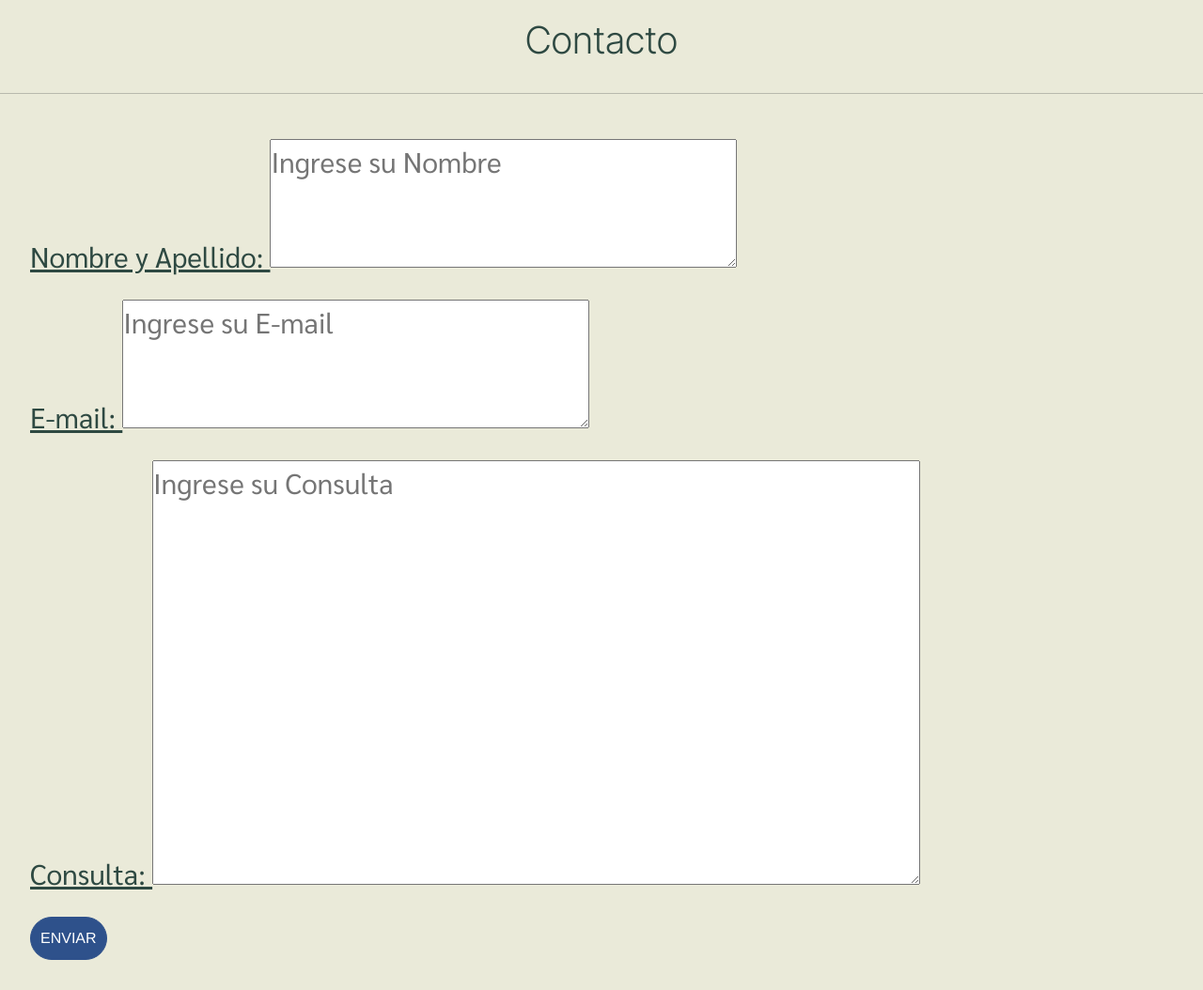
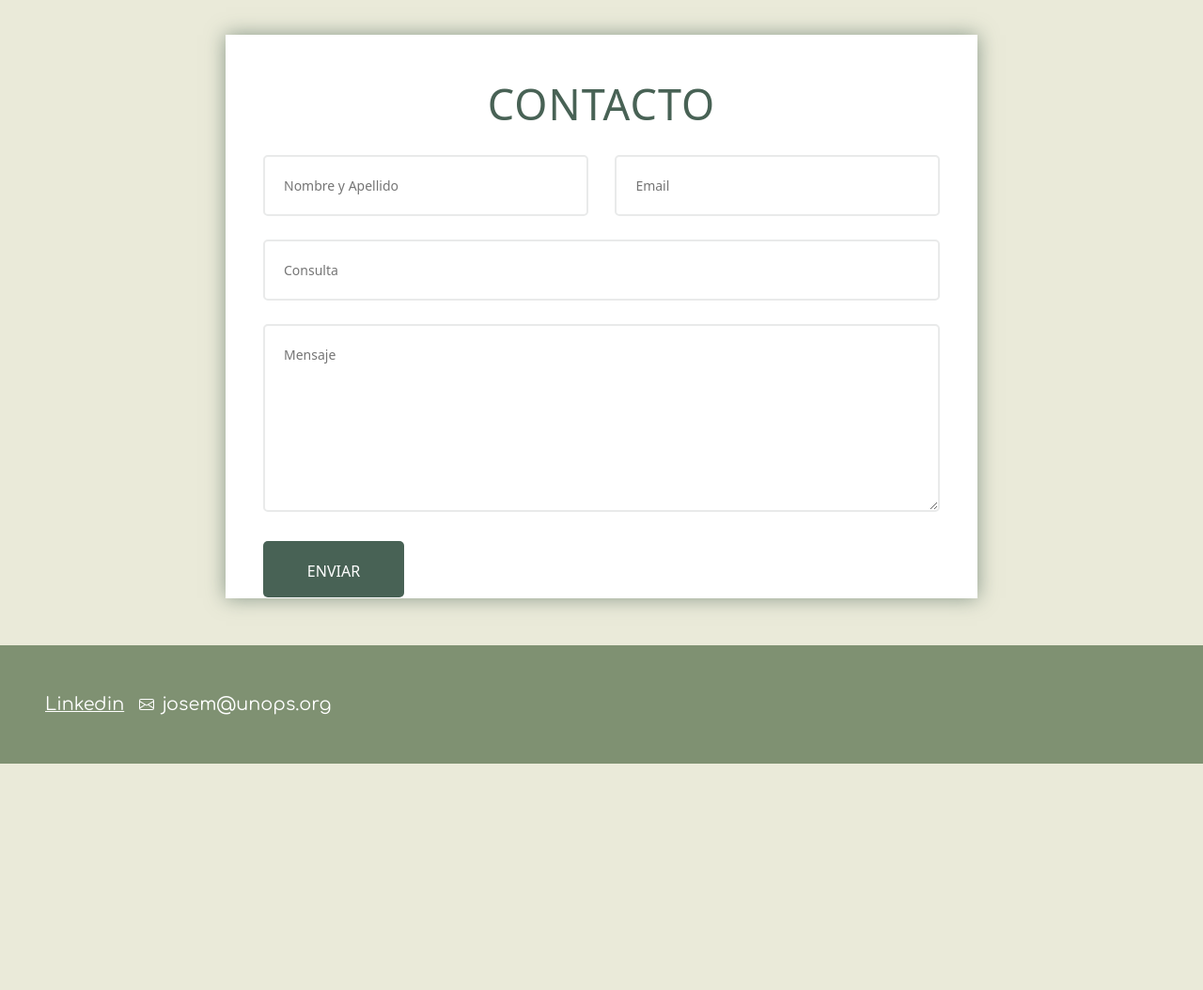
Before and after one commit to inesmoscoso01/primer_repositorio, a website: page proyecto/contacto.html in a window 1280 px wide. Shown: the part 206-1260 px from the top of the page at 94% size. After the commit the page ends 1019 px from the top, so only its background shows below. Drawn offline with nearby package versions, Linux system fonts and the light colour scheme.

Commit message:
entrega3

```diff
--- a/css/style.css
+++ b/css/style.css
@@ -16,8 +16,6 @@
 	font-family: 'Inter Tight', sans-serif;
 	font-size:x-large;
 }
-
-
 h1 {
 	color: #2e4942;
 	font-weight: normal;
@@ -64,41 +62,44 @@ img.perfil {
 	padding: 2rem;
 	text-align:justify;
 	line-height: 30px;
-	font-family: 'Comfortaa', cursive;
-	flex-wrap: row;
+	font-family: 'Montserrat', sans-serif;
+	font-size: 20px;
 }
-.mis-proyectos {
+.proyectos {
 	padding: 2rem;
 	display: grid;
 	height: 500px;
-	grid-template-columns: 1fr 1fr 1fr;
-	grid-template-rows: 1fr;
-	grid-template-areas: "item1 item2 item3";
+	grid-template-columns: 1fr 1fr;
+	grid-template-rows: 1fr 1fr;
+	grid-template-areas: "item1 item2"
+						 "item3 item4";
 	gap: 2rem;
-	}
-
+}
 .grid {
 	border-radius: 1rem;
-}
+	}
 
 .grid1 {
 	grid-area: item1;
 	background-color: #DFBBB1;
 	padding: 1rem;
-}
+	}
 .img-proyecto1{
 	width: 400px;
 	height: 300px;
-}
+	margin-left: 4rem;
+	}
 
 .grid2 {
 	grid-area: item2;
 	background-color: #BCD2EE;
 	padding: 1rem;
-}
+	}
+
 .img-proyecto2{
 	width: 400px;
 	height: 300px;
+	margin-left: 4rem;
 }
 .grid3 {
 	grid-area: item3;
@@ -106,11 +107,24 @@ img.perfil {
 	padding: 1rem;
 }
 .img-proyecto3{
+	width: 500px;
+	height: 300px;
+	margin-left: 2rem;
+}
+
+.grid4{
+	grid-area: item4;
+	background-color: #adb5bd;
+	padding: 1rem;
+}
+
+.img-proyecto4{
 	width: 400px;
 	height: 300px;
+	margin-left: 4rem;
 }
 
-.mis-servicios {
+.servicios {
 	text-align:center;
 	line-height: 30px;
 	font-family: 'Comfortaa', cursive;
@@ -119,9 +133,12 @@ img.perfil {
 .texto-servicios{
 	text-align: justify;
 	padding: 2rem;
+	line-height: 30px;
+	font-family: 'Montserrat', sans-serif;
+	font-size: 20px;
 }
 
-.mi-experiencia {
+.experiencia {
 	text-align:justify;
 	line-height: 30px;
 	font-family: 'Comfortaa', cursive;
@@ -130,37 +147,101 @@ img.perfil {
 .texto-experiencia{
 	text-align: justify;
 	padding: 2rem;
+	line-height: 30px;
+	font-family: 'Montserrat', sans-serif;
+	font-size: 20px;
 }
 
-.titulo-contacto {
-	text-align:justify;
+.container{
+	max-width: 800px;
+	height: 600px;
+	background: #fff;
+	margin: 50px auto;
+	box-shadow: 0 0 20px rgba(72,98,85, 0.6);
+	box-sizing: border-box;
+	padding: 40px;
+  }
+
+  p{
+	text-align: center;
+	letter-spacing: 1px;
+	font-size: 45px;
+	margin-bottom: 20px;
+	color: #486255;
+  }
+
+  .input,
+  .msg .area{
+	width: 100%;
+	padding: 20px;
+	box-sizing: border-box;
+	margin-bottom: 25px;
+	border: 2px solid #e9eaea;
+	font-size: 14px;
+	border-radius: 5px;
+	outline: none;
+	transform: all 0.5s ease;
+  }
+
+  .login .input{
+	width: 48%;
+	float: left;
+	margin-right: 4%;
+  }
+
+  .login .input:last-child{
+	margin-right: 0;
+  }
+
+  .msg .area{
+	height: 200px;
+  }
+
+  .btn{
+	width: 150px;
+	background: #486255;
+	height: 60px;
+	line-height: 50px;
+	text-align: center;
+	border-radius: 5px;
+	color: #fff;
+	text-transform: uppercase;
+	cursor: pointer;
+  }
+
+  .input:focus,
+  .msg .area:focus{
+	border: 2px solid #486255;
+  }
+
+.footer{
+	background-color: #7F9172;
+	padding: 3rem;
+	text-align: end;
+	display: flex;
+}
+
+.link-footer{
+	text-decoration: underline;
 	line-height: 30px;
 	font-family: 'Comfortaa', cursive;
-}
-.contacto{
-	padding: 2rem;
-	gap: 2rem;
+	font-size: larger;
+	color: #fff;
+	padding-right: 1rem;
 
 }
-.info {
-	color: #2e4942;
-	font-weight: normal;
-	font-size: 30px;
-	font-family: 'Sarabun', sans-serif;
-	text-align:left;
-	text-decoration: underline;
+.mail-footer{
+	text-decoration: none;
+	line-height: 30px;
+	font-family: 'Comfortaa', cursive;
+	font-size: larger;
+	color: #fff;
+	padding-right: 1rem;
 
 }
 
-.boton {
-	border: 1px solid #2e518b;
-	padding: 10px;
-	background-color: #2e518b;
-	color: #ffffff;
-	text-transform: uppercase;
-	font-family: 'Helvetica', sans-serif;
-	border-radius: 50px;
-	gap: 2rem;
+.envelope{
+	text-decoration: none;
 }
 
 @media screen and (max-width: 800px) {
@@ -175,10 +256,10 @@ img.perfil {
 
 	.mis-proyectos{
 		grid-template-columns: 1fr;
-		grid-template-rows: 1fr 1fr 1fr;
+		grid-template-rows: 1fr 1fr 1fr 1fr;
 		grid-template-areas: "item1"
 							 "item2"
-							 "item3";
+							 "item3"
+							 "item4";
 	}
-
 }
--- a/proyecto/contacto.html
+++ b/proyecto/contacto.html
@@ -1,5 +1,5 @@
 <!DOCTYPE html>
-<html lang="en">
+<html lang="es">
 
 <head>
     <meta charset="UTF-8">
@@ -28,13 +28,13 @@
                                 <a class="nav-link active" aria-current="page" href="../index.html">Inicio</a>
                             </li>
                             <li class="nav-item">
-                                <a class="nav-link" href="../proyecto/mis-proyectos.html">Mis Proyectos</a>
+                                <a class="nav-link" href="../proyecto/proyectos.html">Proyectos</a>
                             </li>
                             <li class="nav-item">
-                                <a class="nav-link" href="../proyecto/mis-servicios.html">Mis Servicios</a>
+                                <a class="nav-link" href="../proyecto/servicios.html">Servicios</a>
                             </li>
                             <li class="nav-item">
-                                <a class="nav-link" href="../proyecto/mi-experiencia.html">Mi Experiencia</a>
+                                <a class="nav-link" href="../proyecto/experiencia.html">Experiencia</a>
                             </li>
                             <li class="nav-item">
                                 <a class="nav-link" href="../proyecto/contacto.html">Contacto</a>
@@ -47,37 +47,40 @@
         <hr>
     </section>
     <section>
-        <div class="titulo-contacto">
-            <h2>Contacto</h2>
-        </div>
-        <hr>
+        <div class="container">
+            <p>CONTACTO</p>
+
+            <div class="login">
+              <input type="text" placeholder="Nombre y Apellido" class="input">
+              <input type="text" placeholder="Email" class="input">
+            </div>
+
+            <div class="subject">
+              <input type="text" placeholder="Consulta" class="input">
+            </div>
+
+            <div class="msg">
+              <textarea  class="area" placeholder="Mensaje"></textarea>
+            </div>
+
+            <div class="btn">ENVIAR</div>
+          </div>
     </section>
-    <section class="contacto">
-        <form action="procesar-form.php" method="post" enctype="text/plain">
-            <div>
-                <label for="Nombre" class="info">
-                    Nombre y Apellido:
-                    <textarea name="" id="Nombre" cols="30" rows="3" placeholder="Ingrese su Nombre" required></textarea>
-                </label>
-            </div>
-            <br>
-            <div>
-                <label for="email" class="info">
-                    E-mail:
-                    <textarea name="" id="email" cols="30" rows="3" placeholder="Ingrese su E-mail" required></textarea>
-                </label>
-            </div>
-            <br>
-            <div>
-                <label for="consulta" class="info">
-                    Consulta:
-                    <textarea id="consulta" cols="50" rows="10" placeholder="Ingrese su Consulta" required></textarea>
-                </label>
-            </div>
-            <br>
-            <button type="submit" class="boton">Enviar</button>
-        </form>
-    </section>
+    <script src="https://cdn.jsdelivr.net/npm/bootstrap@5.3.2/dist/js/bootstrap.bundle.min.js"
+        integrity="sha384-C6RzsynM9kWDrMNeT87bh95OGNyZPhcTNXj1NW7RuBCsyN/o0jlpcV8Qyq46cDfL"
+        crossorigin="anonymous"></script>
 </body>
-
+<footer>
+    <div class="footer">
+      <div>
+        <a class="link-footer" href="http://www.linkedin.com/in/jose-moscoso-1621b917/">Linkedin</a>
+      </div>
+      <div>
+        <svg xmlns="http://www.w3.org/2000/svg" width="20" height="20" fill="white">
+          <path d="M0 4a2 2 0 0 1 2-2h12a2 2 0 0 1 2 2v8a2 2 0 0 1-2 2H2a2 2 0 0 1-2-2V4Zm2-1a1 1 0 0 0-1 1v.217l7 4.2 7-4.2V4a1 1 0 0 0-1-1H2Zm13 2.383-4.708 2.825L15 11.105V5.383Zm-.034 6.876-5.64-3.471L8 9.583l-1.326-.795-5.64 3.47A1 1 0 0 0 2 13h12a1 1 0 0 0 .966-.741ZM1 11.105l4.708-2.897L1 5.383v5.722Z"/>
+        </svg>
+        <a class="mail-footer" >josem@unops.org</a>
+      </div>
+    </div>
+  </footer>
 </html>
```
Also changed, not shown: index.html (+17 -5 lines), proyecto/experiencia.html (renamed from proyecto/mi-experiencia.html, +22 -8 lines), proyecto/proyectos.html (renamed from proyecto/mis-proyectos.html, +21 -13 lines), proyecto/servicios.html (renamed from proyecto/mis-servicios.html, +22 -7 lines), imagenes/proyecto1.jpg (renamed from imagenes/proyecto1.png), imagenes/proyecto2.jpg.png (added), imagenes/proyecto2.png (deleted), imagenes/proyecto3.jpg.png (added), imagenes/proyecto3.png (deleted), imagenes/proyecto4.jpg.png (added).
